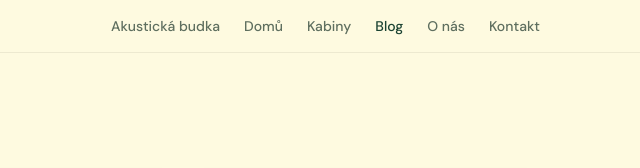
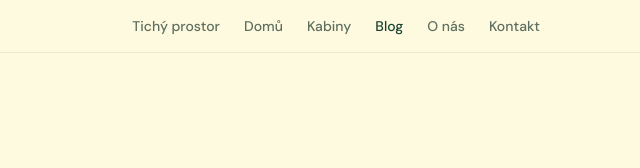
Before and after one commit to sserbin1/penzionvlukach, a website: page blog.html in a window 1280 px wide. Shown: the top 168 px of the page, 640-1280 px from the left. Drawn offline with Linux system fonts and the light colour scheme.

Commit message:
seo: diversify nav anchor "Akustická budka" → "Tichý prostor"
Anti-footprint: 3 CZ PBN sites had identical nav anchor text.

Co-Authored-By: Claude Opus 4.6 (1M context) <noreply@anthropic.com>

```diff
--- a/blog.html
+++ b/blog.html
@@ -22,7 +22,7 @@
                 <span></span><span></span><span></span>
             </button>
             <div class="nav-links">
-                <a href="https://silent-box.com/cs/" target="_blank" rel="noopener">Akustická budka</a>
+                <a href="https://silent-box.com/cs/" target="_blank" rel="noopener">Tichý prostor</a>
                 <a href="/">Domů</a>
                 <a href="/kabiny">Kabiny</a>
                 <a href="/blog" class="active">Blog</a>
```
Also changed, not shown: blog/5-duvodu-proc-investovat-do-akustickych-budek.html (+1 -1 lines), blog/akusticke-kabiny-vs-zasedaci-mistnosti.html (+1 -1 lines), blog/certifikace-akustickych-kabin.html (+1 -1 lines), blog/co-delat-v-desti-na-sumave.html (+1 -1 lines), blog/gastronomie-jiznich-cech.html (+1 -1 lines), blog/hybridni-prace-a-akusticke-kabiny.html (+1 -1 lines), blog/jak-vybrat-akustickou-kabinu.html (+1 -1 lines), blog/office-pods-pruvodce.html (+1 -1 lines), blog/proc-penzion-misto-hotelu.html (+1 -1 lines), blog/rodinna-dovolena-v-jiznich-cechach.html (+1 -1 lines), blog/telefonni-budka-do-kancelare.html (+1 -1 lines), blog/tipy-na-vylety-sumava.html (+1 -1 lines), blog/zvukova-izolace-v-kancelari.html (+1 -1 lines), gallery.html (+1 -1 lines), 4 more files.
